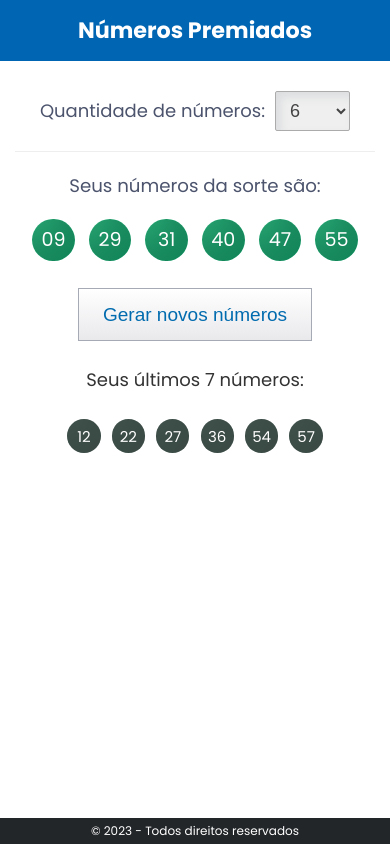
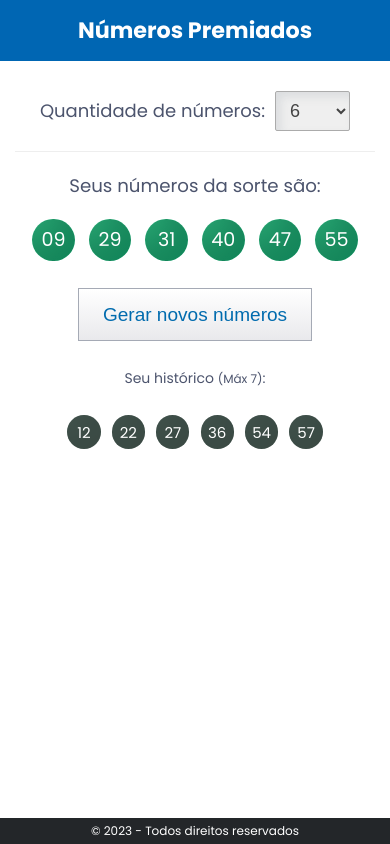
Before and after one commit to Samuel-silva/loteria, a React (Create React App) app: page / in a window 390 px wide. Both pictures are taken after a click on the button "Gerar novos números". Built offline with nearby package versions, Linux system fonts and the light colour scheme; no server answers; the HTML template or start-up script is replaced by a standard one.

Commit message:
fix - Text title history

```diff
--- a/src/components/History.css
+++ b/src/components/History.css
@@ -2,10 +2,13 @@
   padding: 30px 0 0 0;
 }
 .history__title {
-  color: #333;
+  color: #4c546d;
   font-size: 18px;
   padding: 0 0 20px 0;
   text-align: center;
+}
+.history__title small {
+  font-size: 12px;
 }
 .numbers__list--history:not(:last-child) {
   border-bottom: 1px solid #DDD;
@@ -19,7 +22,6 @@
 }
 
 @media screen and (max-width: 480px) {
-  .numbers__list--history .numbers__item {
-    font-size: 15px;
-  }
+  .numbers__list--history .numbers__item {font-size: 15px;}
+  .history__title {font-size: 14px};
 }
--- a/src/components/History.jsx
+++ b/src/components/History.jsx
@@ -6,7 +6,7 @@ function History(params) {
 
   const [list, setList] = useState();
 
-  const title = <p className="history__title">Seus últimos 7 números:</p>;
+  const title = <p className="history__title">Seu histórico <small>(Máx 7)</small>:</p>;
 
   function generateList() {
     const listLocale = numbers.map((item, index) => {
```
